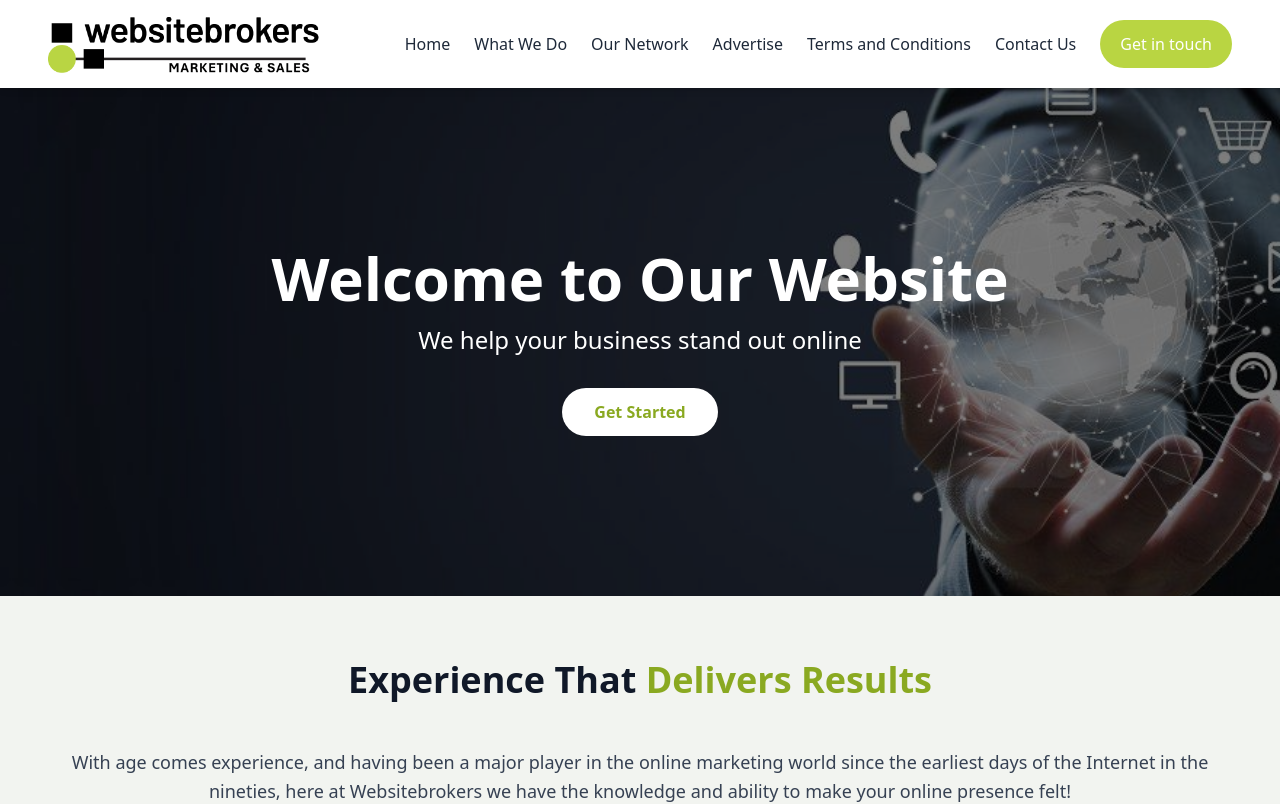
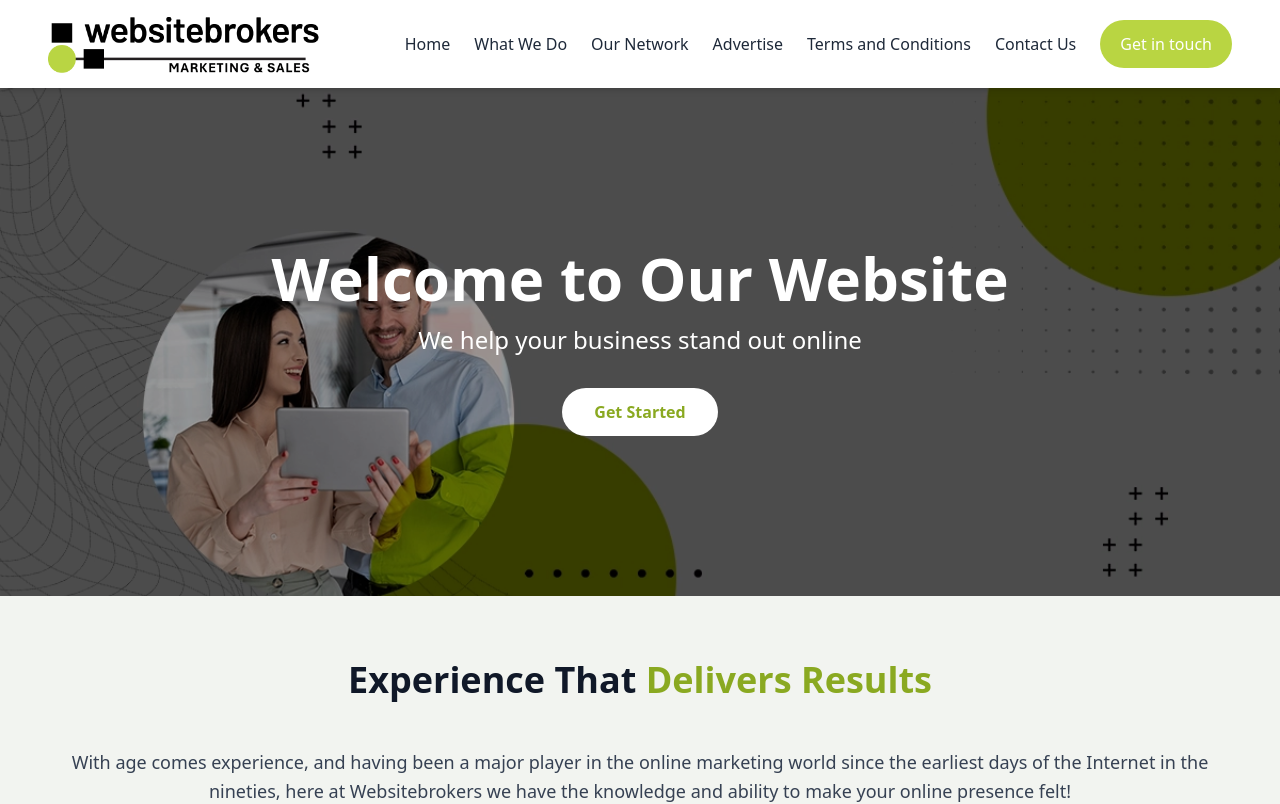
Before and after one commit to Pragatisingh0417/website-brokers, a Next.js app: page / in a window 1280 px wide. Shown: the top 804 px of the page. Built offline with nearby package versions, Linux system fonts and the light colour scheme.

Commit message:
updated code

```diff
--- a/src/app/components/Banner.tsx
+++ b/src/app/components/Banner.tsx
@@ -8,10 +8,10 @@ export default function Banner() {
   return (
     <section className="relative text-white text-center">
       {/* Background image */}
-      <div className="absolute inset-0 bg-[url('/banner/banner-3.jpg')] bg-cover bg-center bg-no-repeat"></div>
+      <div className="absolute inset-0 bg-[url('/banner/banner-6.webp')] bg-cover bg-center bg-no-repeat"></div>
 
       {/* Overlay */}
-      <div className="absolute inset-0 bg-black/50"></div>
+      <div className="absolute inset-0 bg-black/40"></div>
 
       {/* Content */}
       <div className="relative z-10 flex flex-col items-center justify-center min-h-[60vh] py-20 px-4 md:py-40 md:px-20">
```
Also changed, not shown: public/banner/banner-5.webp (added), public/banner/banner-6.webp (added).
